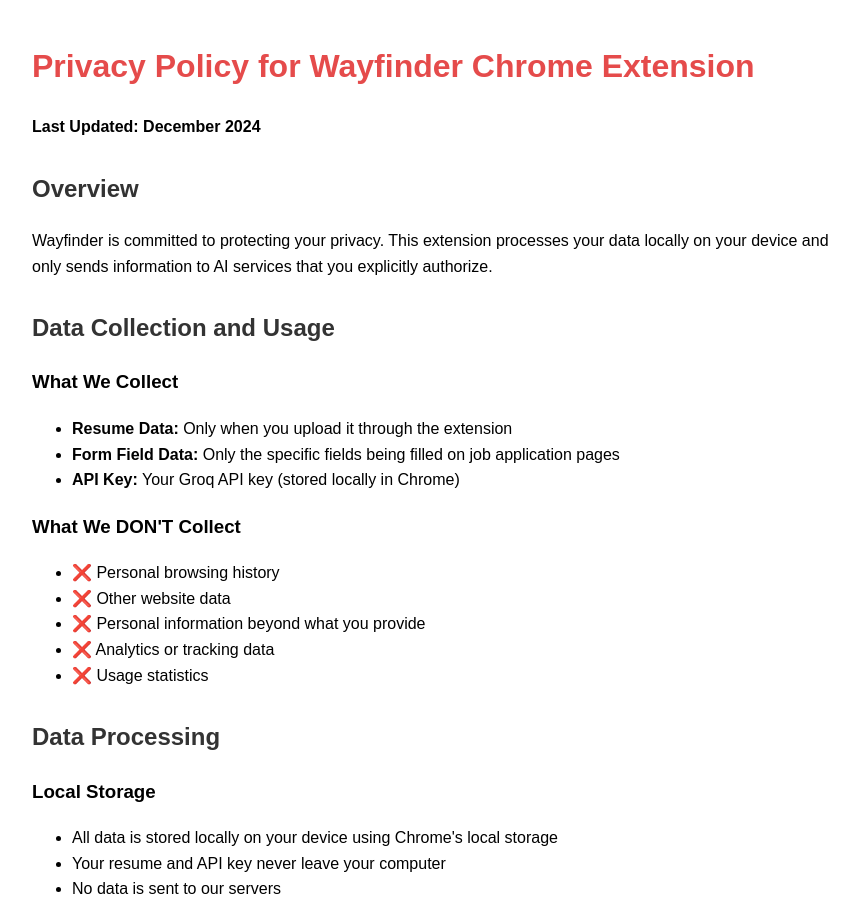
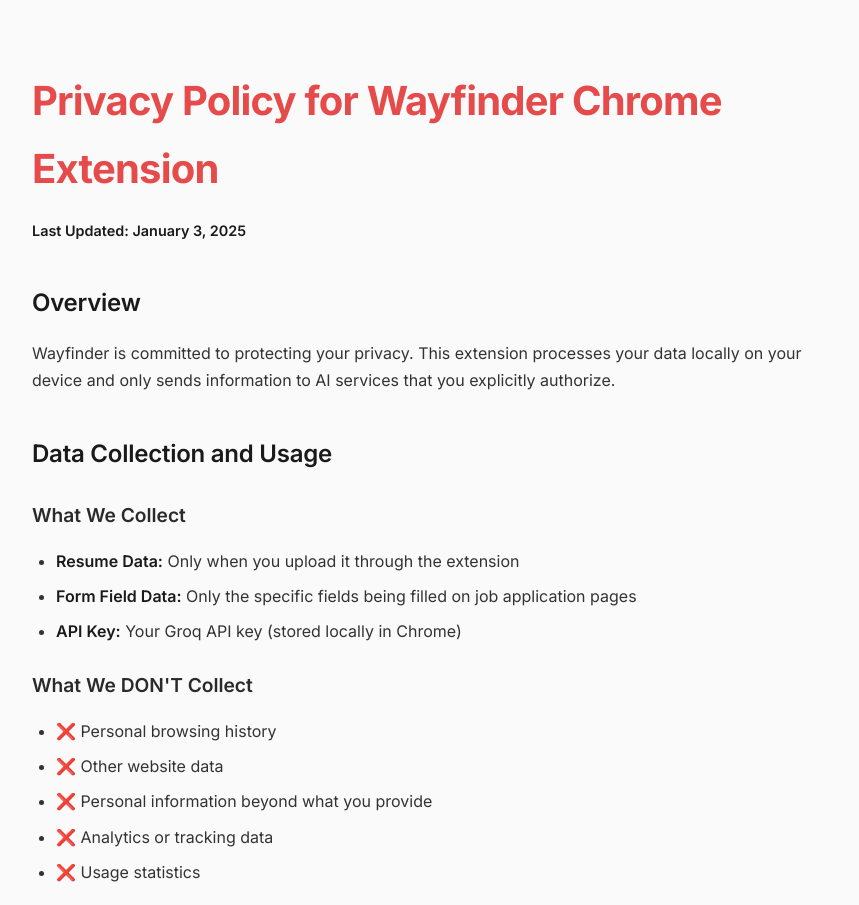
Before and after one commit to ghsmc/wayfinder-privacy, a plain HTML site: page privacy_policy.html in a window 1280 px wide. Shown: the top 905 px of the page, without its empty margins (208-1067 px from the left). Drawn offline with Linux system fonts and the light colour scheme.

Commit message:
Update privacy policy with better typography and current date

```diff
--- a/privacy_policy.html
+++ b/privacy_policy.html
@@ -4,16 +4,76 @@
     <meta charset="UTF-8">
     <meta name="viewport" content="width=device-width, initial-scale=1.0">
     <title>Wayfinder Privacy Policy</title>
+    <link href="https://fonts.googleapis.com/css2?family=Inter:wght@400;500;600;700&display=swap" rel="stylesheet">
     <style>
-        body { font-family: Arial, sans-serif; max-width: 800px; margin: 0 auto; padding: 20px; line-height: 1.6; }
-        h1 { color: #E54B4B; }
-        h2 { color: #333; margin-top: 30px; }
-        .highlight { background: #f5f5f5; padding: 15px; border-left: 4px solid #E54B4B; }
+        body {
+            font-family: 'Inter', -apple-system, BlinkMacSystemFont, 'Segoe UI', sans-serif;
+            max-width: 800px;
+            margin: 0 auto;
+            padding: 40px 20px;
+            line-height: 1.7;
+            color: #333;
+            background: #fafafa;
+        }
+        h1 {
+            color: #E54B4B;
+            font-size: 2.5rem;
+            font-weight: 700;
+            margin-bottom: 1rem;
+            letter-spacing: -0.02em;
+        }
+        h2 {
+            color: #1a1a1a;
+            margin-top: 2.5rem;
+            margin-bottom: 1rem;
+            font-size: 1.5rem;
+            font-weight: 600;
+            letter-spacing: -0.01em;
+        }
+        h3 {
+            color: #2a2a2a;
+            margin-top: 1.5rem;
+            margin-bottom: 0.75rem;
+            font-size: 1.2rem;
+            font-weight: 600;
+        }
+        .highlight {
+            background: #f8f9fa;
+            padding: 24px;
+            border-left: 4px solid #E54B4B;
+            border-radius: 8px;
+            margin: 2rem 0;
+        }
+        ul {
+            margin: 1rem 0;
+            padding-left: 1.5rem;
+        }
+        li {
+            margin: 0.5rem 0;
+        }
+        .last-updated {
+            color: #666;
+            font-size: 0.9rem;
+            font-weight: 500;
+            margin-bottom: 2rem;
+        }
+        strong {
+            color: #1a1a1a;
+            font-weight: 600;
+        }
+        a {
+            color: #E54B4B;
+            text-decoration: none;
+            font-weight: 500;
+        }
+        a:hover {
+            text-decoration: underline;
+        }
     </style>
 </head>
 <body>
     <h1>Privacy Policy for Wayfinder Chrome Extension</h1>
-    <p><strong>Last Updated: December 2024</strong></p>
+    <p class="last-updated"><strong>Last Updated: January 3, 2025</strong></p>
 
     <h2>Overview</h2>
     <p>Wayfinder is committed to protecting your privacy. This extension processes your data locally on your device and only sends information to AI services that you explicitly authorize.</p>
```
